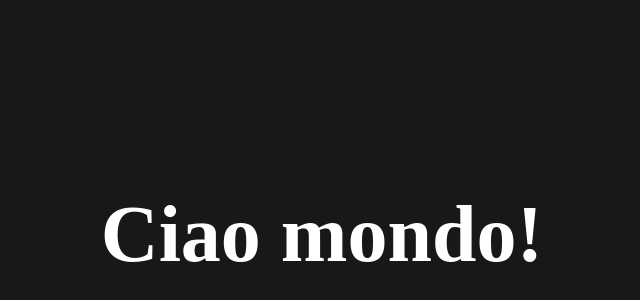
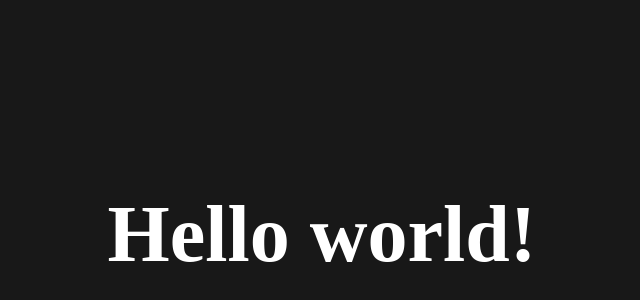
Before and after one commit to alessiotegoni/htmlcss-hello, a plain HTML site: page index.html in a window 1280 px wide. Shown: the part 166-466 px from the top of the page, without its empty margins (318-958 px from the left). Drawn offline with Linux system fonts and the light colour scheme.

Commit message:
completed exercise

```diff
--- a/index.html
+++ b/index.html
@@ -3,13 +3,13 @@
 <head>
     <meta charset="UTF-8">
     <meta name="viewport" content="width=device-width, initial-scale=1.0">
-    <title>1rs exercise</title>
+    <title>Hello HTML</title>
 
     <link rel="stylesheet" href="style.css">
 </head>
 <body>
 
-    <h1>Ciao mondo!</h1>
+    <h1>Hello world!</h1>
 
 </body>
 </html>
```
